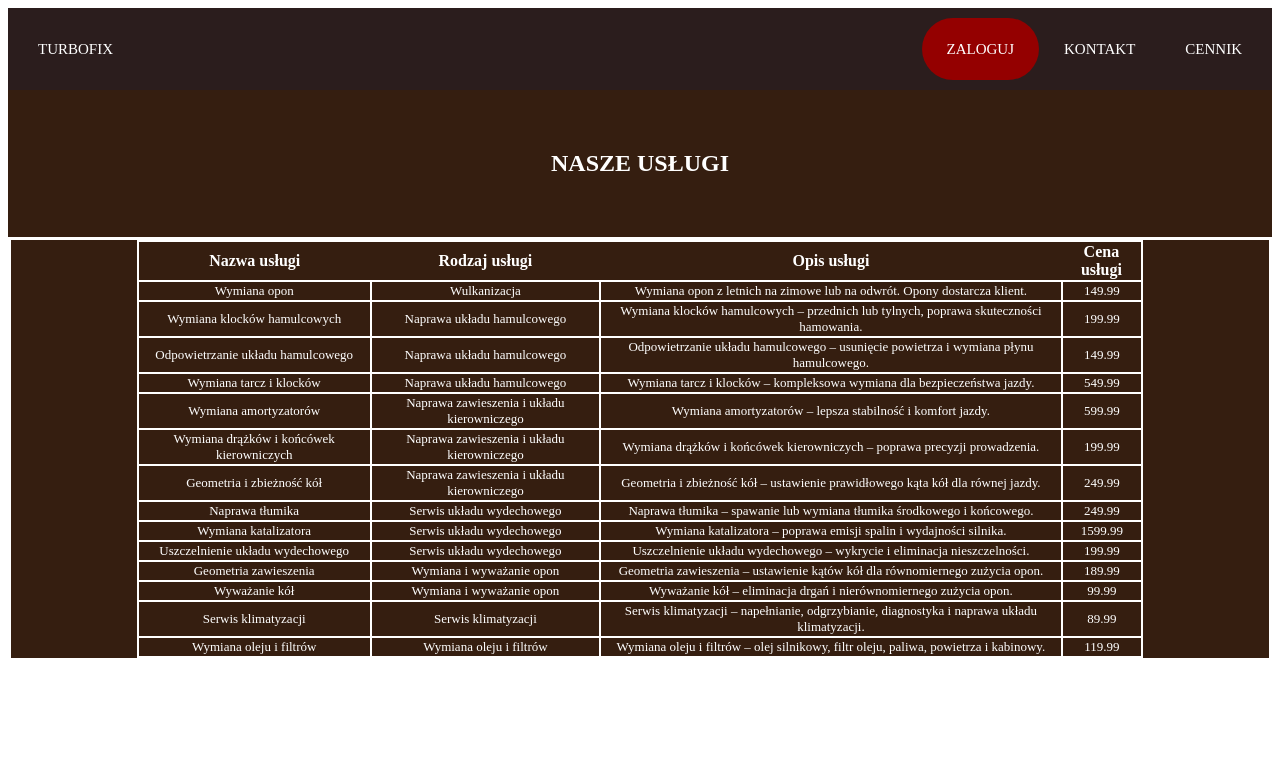
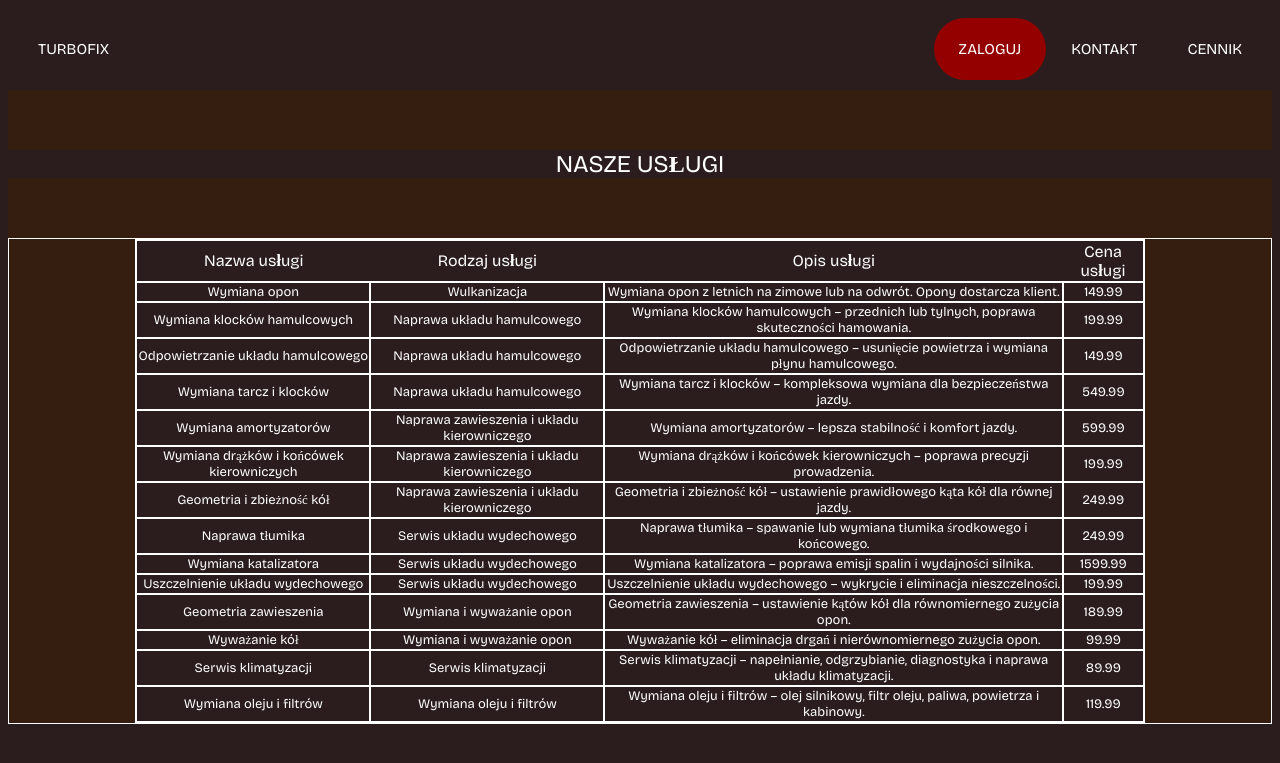
Before and after one commit to szorcyk/Serwis-samochodowy, a PHP site: page /uslugi.php in a window 1280 px wide. Shown: the top 763 px of the page. Run offline with PHP 8.4, Linux system fonts and the light colour scheme; data comes from the database, SQL or seed files in the repository.

Commit message:
Update uslugi.php

```diff
--- a/indexy/uslugi.php
+++ b/indexy/uslugi.php
@@ -3,8 +3,15 @@
 <head>
     <meta charset="UTF-8">
     <meta name="viewport" content="width=device-width, initial-scale=1.0">
-    <title>Document</title>
+    <title>Usługi</title>
+    <style>
+        *{
+            background-color: #2b1d1d;
+            border-width: 1px;
+        }
+    </style>
     <link rel="stylesheet" href="style.css">
+    <link href='https://fonts.googleapis.com/css?family=Bricolage Grotesque' rel='stylesheet'>
 </head>
 <body>
     <header>
@@ -22,7 +29,7 @@
     </section>
     <section class="tabela">
         <?php
-        $db_lnk = mysqli_connect("localhost", "root", "", "turbofix");
+        $db_lnk = mysqli_connect("localhost", "root", "", "turbofix_baza");
 
         $query = "SELECT * from uslugi";
         $result = mysqli_query($db_lnk, $query);
@@ -48,6 +55,6 @@
 
 
         ?>
-
+    </section>
 </body>
 </html>
```
